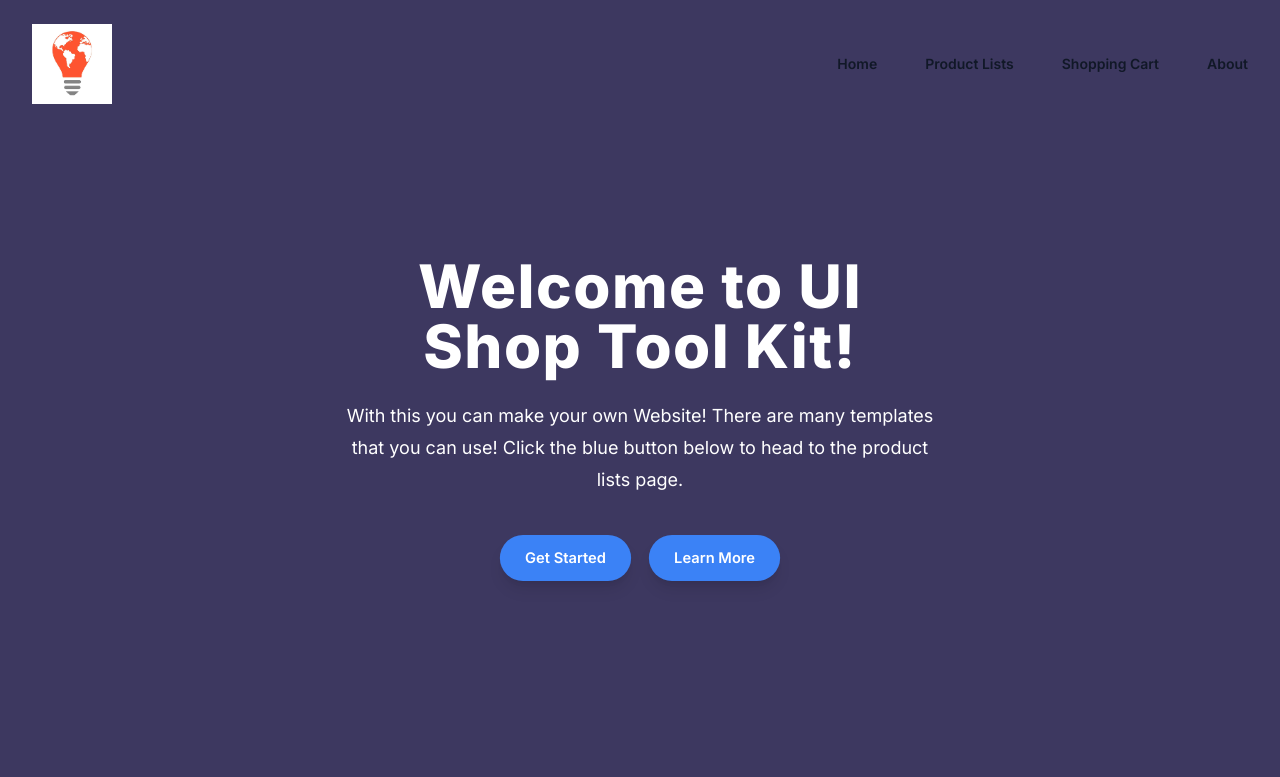
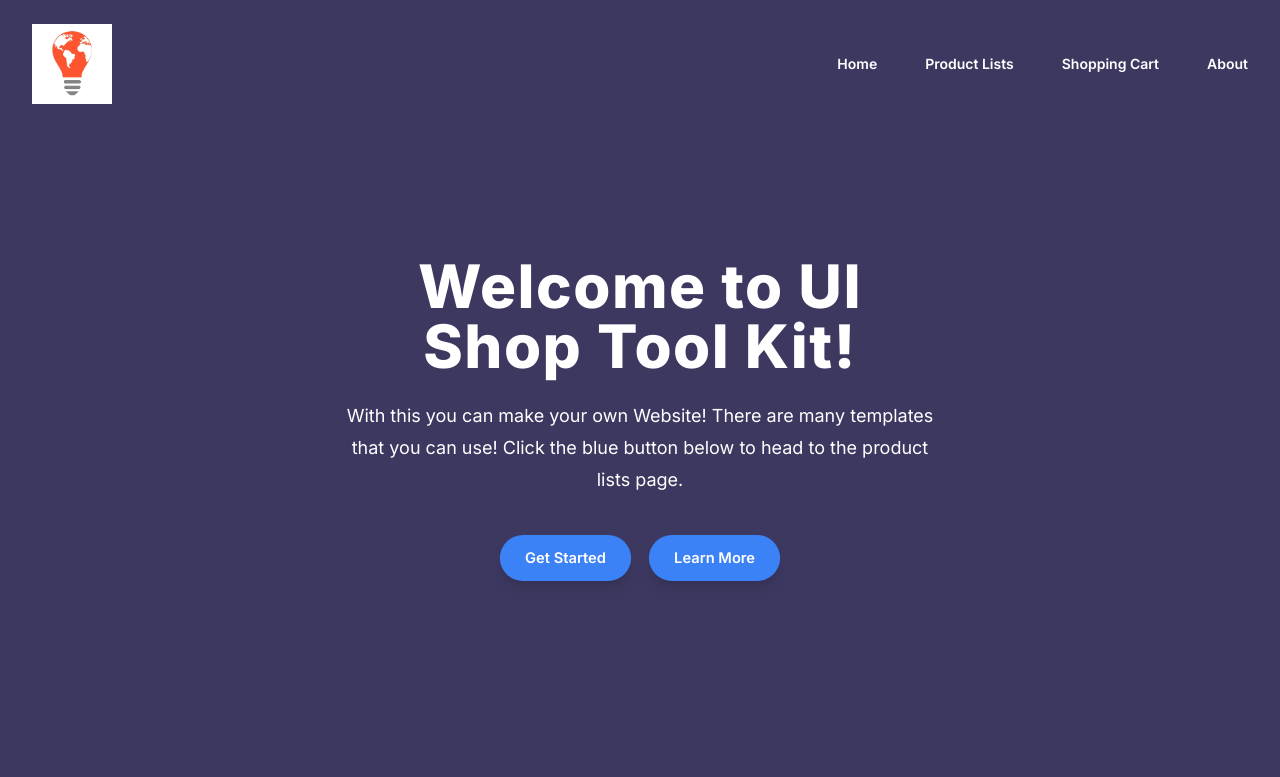
Before and after one commit to Bay-Valley-Tech-Code-Academy/UI-Tool-Kit, a Next.js app: page / in a window 1280 px wide. Shown: the top 777 px of the page. Built offline with nearby package versions, Linux system fonts and the light colour scheme.

Commit message:
changed the text color on the navbar buttons to white

```diff
--- a/src/app/Header.js
+++ b/src/app/Header.js
@@ -11,18 +11,18 @@ export default function Example() {
     <header className="bg-[#3D3860]">
       <nav
         aria-label="Global"
-        className=" flex w-full items-center justify-between p-6 lg:px-8"
+        className="flex w-full items-center justify-between p-6 lg:px-8"
       >
         <img
           alt="Bay Valley Tech Light Bulb."
           src="/images/bvt-logo.png"
-          className=" h-10 w-10 object-cover object-center lg:h-20 lg:w-20"
-        ></img>
+          className="h-10 w-10 object-cover object-center lg:h-20 lg:w-20"
+        />
         <div className="flex lg:hidden">
           <button
             type="button"
             onClick={() => setMobileMenuOpen(true)}
-            className="-m-2.5 inline-flex items-center justify-center rounded-md p-2.5 text-gray-700"
+            className="-m-2.5 inline-flex items-center justify-center rounded-md p-2.5 text-white"
           >
             <span className="sr-only">Open main menu</span>
             <Bars3Icon aria-hidden="true" className="h-6 w-6" />
@@ -30,24 +30,24 @@ export default function Example() {
         </div>
 
         <PopoverGroup className="hidden lg:flex lg:gap-x-12">
-          <a href="/" className="text-sm font-semibold leading-6 text-gray-900">
+          <a href="/" className="text-sm font-semibold leading-6 text-white">
             Home
           </a>
           <a
             href="/productlists"
-            className="text-sm font-semibold leading-6 text-gray-900"
+            className="text-sm font-semibold leading-6 text-white"
           >
             Product Lists
           </a>
           <a
             href="/cart"
-            className="text-sm font-semibold leading-6 text-gray-900"
+            className="text-sm font-semibold leading-6 text-white"
           >
             Shopping Cart
           </a>
           <a
             href="/about"
-            className="text-sm font-semibold leading-6 text-gray-900"
+            className="text-sm font-semibold leading-6 text-white"
           >
             About
           </a>
@@ -75,25 +75,25 @@ export default function Example() {
               <div className="space-y-2 py-6">
                 <a
                   href="/"
-                  className="-mx-3 block rounded-lg px-3 py-2 text-base font-semibold leading-7 text-gray-900 hover:bg-gray-50"
+                  className="-mx-3 block rounded-lg px-3 py-2 text-base font-semibold leading-7 text-white hover:bg-gray-50"
                 >
                   Home
                 </a>
                 <a
                   href="/productlists"
-                  className="-mx-3 block rounded-lg px-3 py-2 text-base font-semibold leading-7 text-gray-900 hover:bg-gray-50"
+                  className="-mx-3 block rounded-lg px-3 py-2 text-base font-semibold leading-7 text-white hover:bg-gray-50"
                 >
                   Product Lists
                 </a>
                 <a
                   href="/cart"
-                  className="-mx-3 block rounded-lg px-3 py-2 text-base font-semibold leading-7 text-gray-900 hover:bg-gray-50"
+                  className="-mx-3 block rounded-lg px-3 py-2 text-base font-semibold leading-7 text-white hover:bg-gray-50"
                 >
                   Shopping Cart
                 </a>
                 <a
                   href="/about"
-                  className="-mx-3 block rounded-lg px-3 py-2 text-base font-semibold leading-7 text-gray-900 hover:bg-gray-50"
+                  className="-mx-3 block rounded-lg px-3 py-2 text-base font-semibold leading-7 text-white hover:bg-gray-50"
                 >
                   About
                 </a>
--- a/src/app/components/navbar.js
+++ b/src/app/components/navbar.js
@@ -8,19 +8,19 @@ export default function Navbar() {
         <Image src="/images/bvt-logo.png" className="w-14 rounded-full" />
       </div>
       <div className="flex flex-1 justify-center gap-7 mt-1 text-white font-medium text-xl">
-        <button className="hover:bg-gradient-to-r from-indigo-500 to-violet-700 p-3 rounded-lg drop-shadow-xl">
+        <button className="hover:bg-gradient-to-r from-indigo-500 to-violet-700 p-3 rounded-lg drop-shadow-xl text-white">
           Home
         </button>
-        <button className="hover:bg-gradient-to-r from-indigo-500 to-violet-700 p-3 rounded-lg drop-shadow-xl">
+        <button className="hover:bg-gradient-to-r from-indigo-500 to-violet-700 p-3 rounded-lg drop-shadow-xl text-white">
           Product List
         </button>
-        <button className="hover:bg-gradient-to-r from-indigo-500 to-purple-600 p-3 rounded-lg drop-shadow-xl">
+        <button className="hover:bg-gradient-to-r from-indigo-500 to-purple-600 p-3 rounded-lg drop-shadow-xl text-white">
           Cart
         </button>
-        <button className="hover:bg-gradient-to-r from-indigo-500 to-violet-700 p-3 rounded-lg drop-shadow-xl">
+        <button className="hover:bg-gradient-to-r from-indigo-500 to-violet-700 p-3 rounded-lg drop-shadow-xl text-white">
           About
         </button>
-        <button className="hover:bg-gradient-to-r from-indigo-500 to-violet-700 p-3 rounded-lg drop-shadow-xl">
+        <button className="hover:bg-gradient-to-r from-indigo-500 to-violet-700 p-3 rounded-lg drop-shadow-xl text-white">
           Contact Us
         </button>
       </div>
--- a/src/app/globals.css
+++ b/src/app/globals.css
@@ -40,7 +40,7 @@
 a:link { text-decoration: none; }
 a:visited {
   text-decoration: none;
-  color: #0c2a54;
+  color: #ffffff;
 }
 a:hover {
   text-decoration: none;
```
